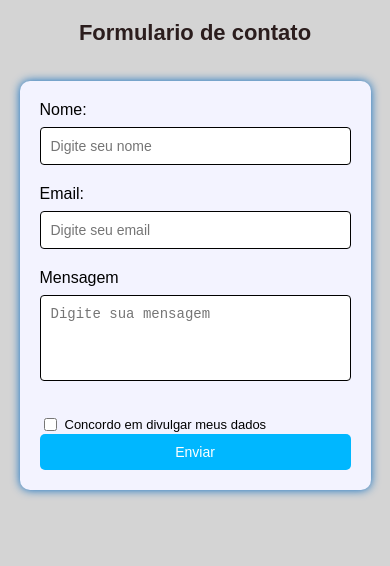
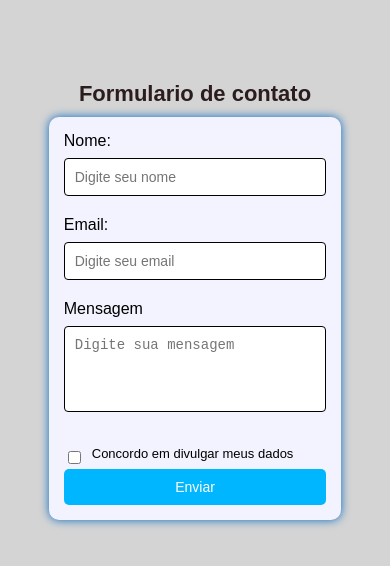
Before and after one commit to LucasTadashiGK/Testes-formularios, a plain HTML site: page index.html in a window 390 px wide. Drawn offline with Linux system fonts and the light colour scheme.

Commit message:
Update styles.css

```diff
--- a/styles.css
+++ b/styles.css
@@ -4,14 +4,16 @@ body {
   margin: 0;
   padding: 0;
   display: flex;
+  justify-content: center;   /* centraliza vertical */
+  align-items: center;       /* centraliza horizontal */
+  min-height: 70vh;         /* ocupa a tela inteira */
+  background-color: rgb(212, 212, 212);
   flex-direction: column;
-  align-items: center;
-  background-color: rgb(212, 212, 212);
 }
 
 h1 {
   color: #2b1d1d;
-  margin-top: 30px;
+  margin: 20px 0;
   text-align: center;
   font-size: 28px;
 }
@@ -21,12 +23,12 @@ form {
   padding: 20px;
   border-radius: 10px;
   box-shadow: 0 0 10px rgb(10, 107, 192);
-  max-width: 400px;   /* não passa disso no PC */
-  width: 90%;         /* ocupa 90% no celular */
-  margin: 20px auto;
+  max-width: 400px;
+  width: 90%;
   box-sizing: border-box;
 }
 
+/* ====== CAMPOS ====== */
 label {
   display: block;
   margin-bottom: 8px;
@@ -43,7 +45,7 @@ textarea {
   border-radius: 4px;
   box-sizing: border-box;
   font-size: 16px;
-  resize: none; /* trava o redimensionamento */
+  resize: none;
 }
 
 button {
@@ -53,7 +55,7 @@ button {
   border: none;
   border-radius: 5px;
   cursor: pointer;
-  width: 100%; /* botão sempre ocupa toda a largura */
+  width: 100%;
   transition: all 0.3s ease;
   font-size: 16px;
 }
@@ -72,16 +74,12 @@ button:active {
 .checkbox-grupo {
   display: flex;
   align-items: center;
+  gap: 8px; /* melhor que margin-right */
   margin-top: 10px;
   flex-wrap: wrap;
 }
 
-.checkbox-grupo input[type="checkbox"] {
-  margin-right: 8px;
-}
-
 .checkbox-grupo label {
-  margin: 0;
   font-size: 14px;
 }
 
@@ -89,7 +87,12 @@ button:active {
 @media (max-width: 480px) {
   h1 {
     font-size: 22px;
-    margin-top: 20px;
+    margin: 10px 0;
+  }
+
+  form {
+    padding: 15px;
+    width: 75%; /* mais respiro */
   }
 
   input[type="text"],
```
